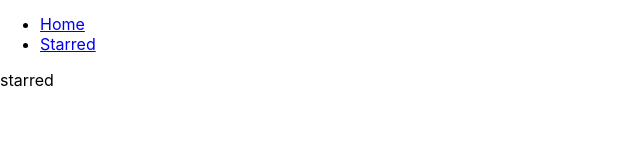
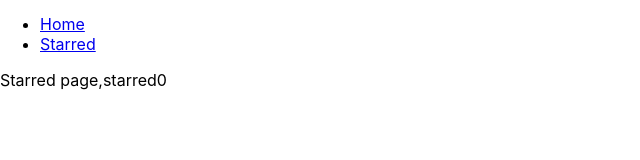
Before and after one commit to kumar-Abhishek2407/box-office-app, a React (Create React App) app: page /starred in a window 1280 px wide. Shown: the part 128-288 px from the top of the page, without its empty margins (0-640 px from the left). Built offline with nearby package versions, Linux system fonts and the light colour scheme.

Commit message:
created useStarredShows custom hook. Place useStarredShows hook logic in a seperate file, tell user wheather show is starred or not

```diff
--- a/src/components/shows/ShowCard.jsx
+++ b/src/components/shows/ShowCard.jsx
@@ -1,5 +1,5 @@
 import { Link } from 'react-router-dom';
-const ShowCard = ({ name, image, id, summary, onStarMeClick }) => {
+const ShowCard = ({ name, image, id, summary, onStarMeClick, isStarred }) => {
   const summaryStripped = summary
     ? summary.split(' ').slice(0, 10).join(' ').replace(/<.+?>/g, '')
     : 'No description';
@@ -15,7 +15,7 @@
           Read More
         </a>
         <button type="button" onClick={() => onStarMeClick(id)}>
-          Star me
+          {isStarred ? 'Unstar me' : 'Star me'}
         </button>
       </div>
     </div>
--- a/src/components/shows/ShowGrid.jsx
+++ b/src/components/shows/ShowGrid.jsx
@@ -1,41 +1,8 @@
-import { useReducer, useEffect } from 'react';
 import ShowCard from './ShowCard';
-
-const usePersistedReducer = (reducer, initialState, localStorageKey) => {
-  const [state, dispatch] = useReducer(reducer, initialState, initial => {
-    const persistedValue = localStorage.getItem(localStorageKey);
-    return persistedValue ? JSON.parse(persistedValue) : initial;
-  });
-
-  useEffect(() => {
-    localStorage.setItem(localStorageKey, JSON.stringify(state));
-  }),
-    [state, localStorageKey];
-
-  return [state, dispatch];
-};
-
-// {type:'STAR',showId:''}
-// {type:'UNSTAR',showId:''}
-
-const starredShowReducer = (currentStarred, action) => {
-  switch (action.type) {
-    case 'STAR':
-      return currentStarred.concat(action.showId);
-    case 'UNSTAR':
-      return currentStarred.filter(showId => showId !== action.showId);
-    default:
-      return currentStarred;
-  }
-};
+import { useStarredShows } from '../../lib/useStarredShows';
 
 const ShowGrid = ({ shows }) => {
-  const [starredShows, dispatchStarred] = usePersistedReducer(
-    starredShowReducer,
-    [],
-    'starredShows'
-  );
-
+  const [starredShows, dispatchStarred] = useStarredShows();
   const onStarMeClick = showId => {
     const isStarred = starredShows.includes(showId);
 
@@ -58,6 +25,7 @@
           }
           summary={data.show.summary}
           onStarMeClick={onStarMeClick}
+          isStarred={starredShows.includes(data.show.id)}
         />
       ))}
     </div>
--- /dev/null
+++ b/src/lib/useStarredShows.js
@@ -0,0 +1,32 @@
+import { useReducer, useEffect } from 'react';
+const usePersistedReducer = (reducer, initialState, localStorageKey) => {
+  const [state, dispatch] = useReducer(reducer, initialState, initial => {
+    const persistedValue = localStorage.getItem(localStorageKey);
+    return persistedValue ? JSON.parse(persistedValue) : initial;
+  });
+
+  useEffect(() => {
+    localStorage.setItem(localStorageKey, JSON.stringify(state));
+  }),
+    [state, localStorageKey];
+
+  return [state, dispatch];
+};
+
+// {type:'STAR',showId:''}
+// {type:'UNSTAR',showId:''}
+
+const starredShowReducer = (currentStarred, action) => {
+  switch (action.type) {
+    case 'STAR':
+      return currentStarred.concat(action.showId);
+    case 'UNSTAR':
+      return currentStarred.filter(showId => showId !== action.showId);
+    default:
+      return currentStarred;
+  }
+};
+
+export const useStarredShows = () => {
+  return usePersistedReducer(starredShowReducer, [], 'starredShows');
+};
--- a/src/pages/Starred.jsx
+++ b/src/pages/Starred.jsx
@@ -1,5 +1,8 @@
+import { useStarredShows } from '../lib/useStarredShows';
 const Starred = () => {
-  return <div>starred</div>;
+  const [starredShows] = useStarredShows();
+
+  return <div>Starred page,starred{starredShows.length}</div>;
 };
 
 export default Starred;
```
